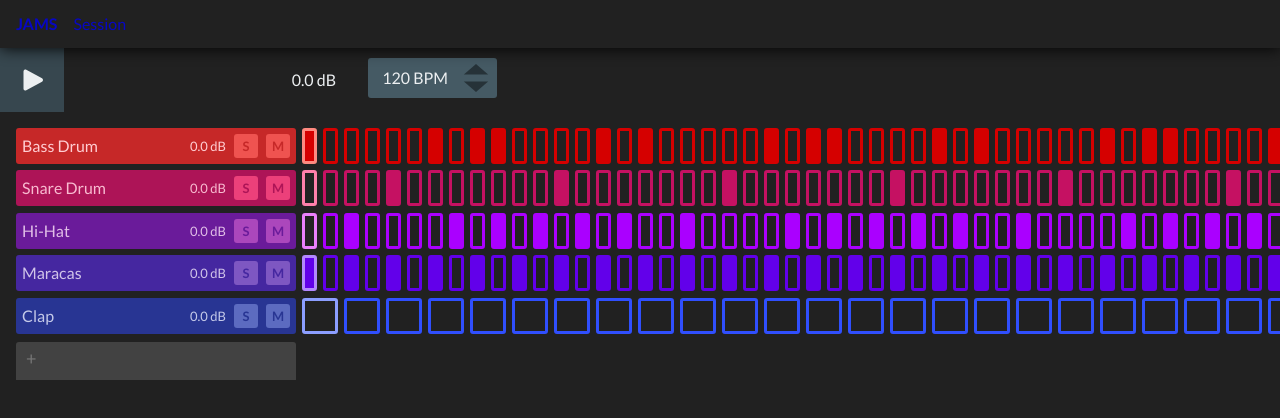
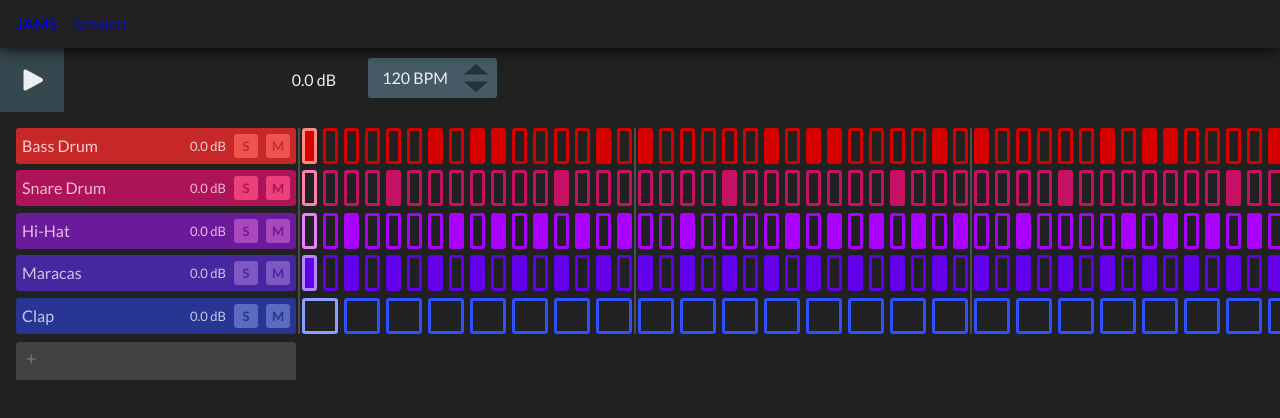
Before and after one commit to glimberger/react-redux-sequencer, a React (Create React App) app: page /session in a window 1280 px wide. Shown: the top 418 px of the page. Built offline with nearby package versions, Linux system fonts and the light colour scheme; no server answers.

Commit message:
add a quarter note grid

```diff
--- a/src/components/Sequencer/Sequencer.js
+++ b/src/components/Sequencer/Sequencer.js
@@ -26,6 +26,96 @@ const prefs = {
   }
 }
 
+const StyledSequencer = styled.div`
+  background-color: transparent;
+  background-image: ${({ prefs }) => `linear-gradient(
+    90deg,
+    transparent ${prefs.panel.width + prefs.gutter / 2.0 - 1}px,
+    rgba(255, 255, 255, 0.2) ${prefs.panel.width + prefs.gutter / 2.0 - 1}px,
+    rgba(255, 255, 255, 0.2) ${prefs.panel.width + prefs.gutter / 2.0 + 1}px,
+    transparent ${prefs.panel.width + prefs.gutter / 2.0 + 1}px
+  ),
+  linear-gradient(
+    90deg,
+    transparent ${prefs.panel.width +
+      prefs.gutter / 2.0 -
+      1 +
+      (8 * prefs.cellSize + 8 * prefs.gutter)}px,
+    rgba(255, 255, 255, 0.2) ${prefs.panel.width +
+      prefs.gutter / 2.0 -
+      1 +
+      (8 * prefs.cellSize + 8 * prefs.gutter)}px,
+    rgba(255, 255, 255, 0.2) ${prefs.panel.width +
+      prefs.gutter / 2.0 +
+      1 +
+      (8 * prefs.cellSize + 8 * prefs.gutter)}px,
+    transparent ${prefs.panel.width +
+      prefs.gutter / 2.0 +
+      1 +
+      (8 * prefs.cellSize + 8 * prefs.gutter)}px
+  ),
+  linear-gradient(
+    90deg,
+    transparent ${prefs.panel.width +
+      prefs.gutter / 2.0 -
+      1 +
+      (8 * prefs.cellSize + 8 * prefs.gutter) * 2}px,
+    rgba(255, 255, 255, 0.2) ${prefs.panel.width +
+      prefs.gutter / 2.0 -
+      1 +
+      (8 * prefs.cellSize + 8 * prefs.gutter) * 2}px,
+    rgba(255, 255, 255, 0.2) ${prefs.panel.width +
+      prefs.gutter / 2.0 +
+      1 +
+      (8 * prefs.cellSize + 8 * prefs.gutter) * 2}px,
+    transparent ${prefs.panel.width +
+      prefs.gutter / 2.0 +
+      1 +
+      (8 * prefs.cellSize + 8 * prefs.gutter) * 2}px
+  ),
+  linear-gradient(
+    90deg,
+    transparent ${prefs.panel.width +
+      prefs.gutter / 2.0 -
+      1 +
+      (8 * prefs.cellSize + 8 * prefs.gutter) * 3}px,
+    rgba(255, 255, 255, 0.2) ${prefs.panel.width +
+      prefs.gutter / 2.0 -
+      1 +
+      (8 * prefs.cellSize + 8 * prefs.gutter) * 3}px,
+    rgba(255, 255, 255, 0.2) ${prefs.panel.width +
+      prefs.gutter / 2.0 +
+      1 +
+      (8 * prefs.cellSize + 8 * prefs.gutter) * 3}px,
+    transparent ${prefs.panel.width +
+      prefs.gutter / 2.0 +
+      1 +
+      (8 * prefs.cellSize + 8 * prefs.gutter) * 3}px
+  ),
+  linear-gradient(
+    90deg,
+    transparent ${prefs.panel.width +
+      prefs.gutter / 2.0 -
+      1 +
+      (8 * prefs.cellSize + 8 * prefs.gutter) * 4}px,
+    rgba(255, 255, 255, 0.2) ${prefs.panel.width +
+      prefs.gutter / 2.0 -
+      1 +
+      (8 * prefs.cellSize + 8 * prefs.gutter) * 4}px,
+    rgba(255, 255, 255, 0.2) ${prefs.panel.width +
+      prefs.gutter / 2.0 +
+      1 +
+      (8 * prefs.cellSize + 8 * prefs.gutter) * 4}px,
+    transparent ${prefs.panel.width +
+      prefs.gutter / 2.0 +
+      1 +
+      (8 * prefs.cellSize + 8 * prefs.gutter) * 4}px
+  )
+  `};
+
+  background-size: 100%;
+`
+
 const Row = styled.div`
   margin-top: ${({ first, gutter }) => (first ? 0 : gutter)}px;
 `
@@ -37,7 +127,8 @@ const AddTrackWrapper = styled.div`
 
 function Sequencer({ orderedTracks }: Props) {
   return (
-    <React.Fragment>
+    <div>
+      <StyledSequencer prefs={prefs}>
         {orderedTracks.map((track, idx) => (
           <Row key={track.id} gutter={prefs.gutter} first={idx === 0}>
             <TrackWithConnect
@@ -49,6 +140,7 @@ function Sequencer({ orderedTracks }: Props) {
             />
           </Row>
         ))}
+      </StyledSequencer>
       <Row gutter={prefs.gutter} first={false}>
         <AddTrackWrapper>
           <AddTrack
@@ -60,7 +152,7 @@ function Sequencer({ orderedTracks }: Props) {
           />
         </AddTrackWrapper>
       </Row>
-    </React.Fragment>
+    </div>
   )
 }
 
```
Lines whose indentation alone changed are shown as unchanged.
